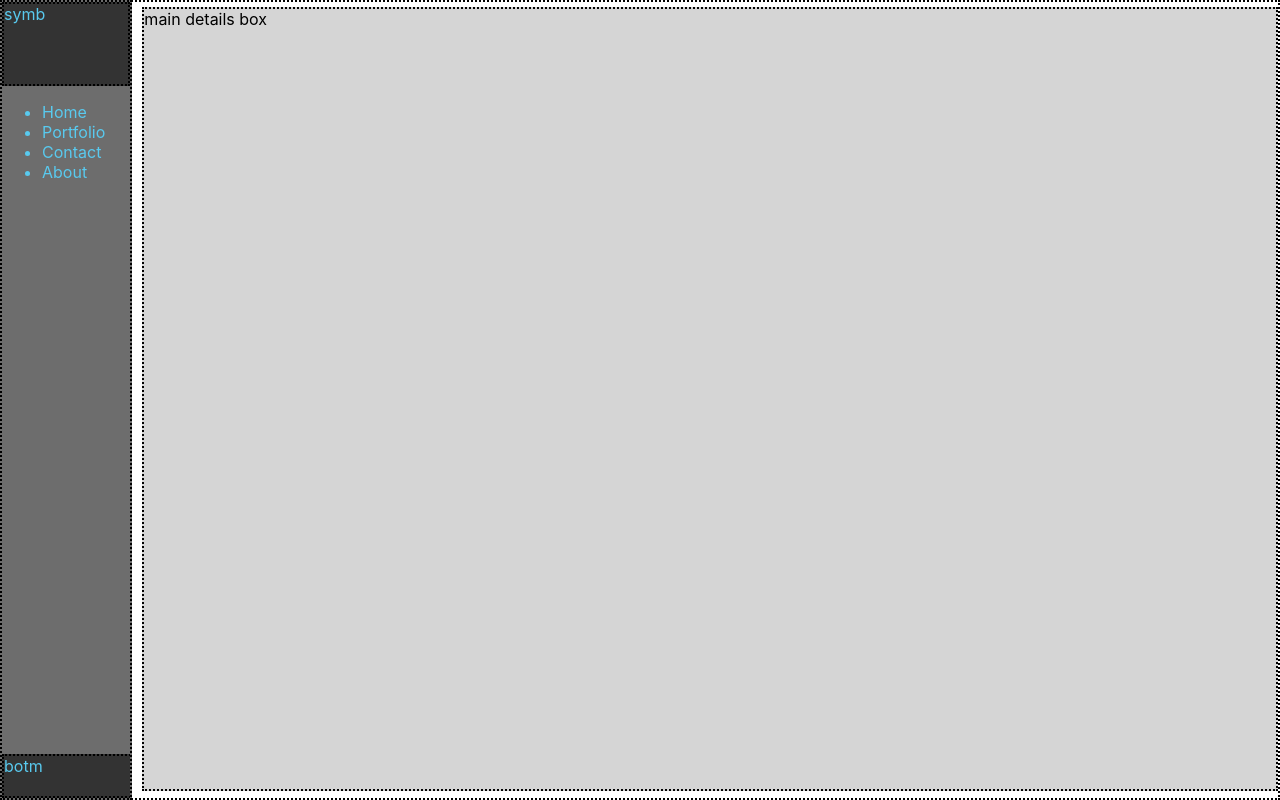
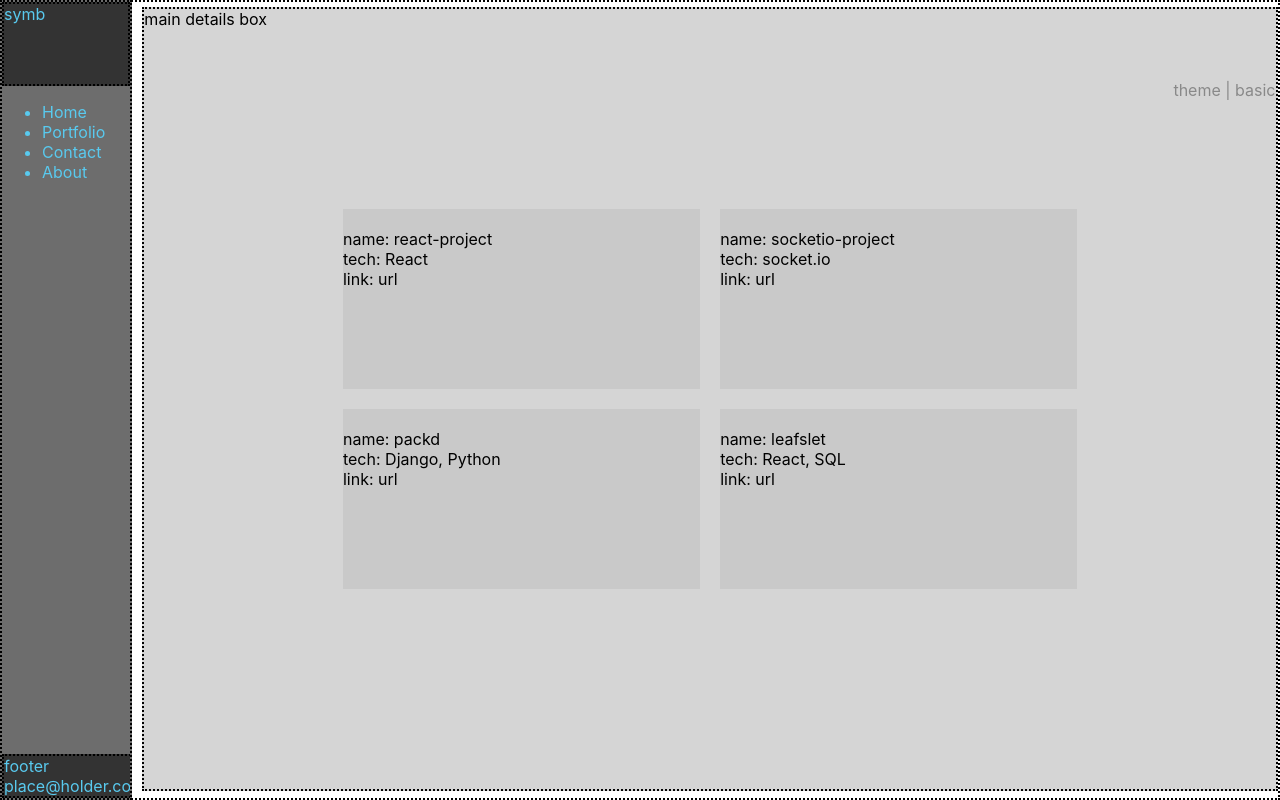
Before and after one commit to logan858/react-portfolio, a React (Create React App) app: page / in a window 1280 px wide. Built offline with nearby package versions, Linux system fonts and the light colour scheme.

Commit message:
part 2 complete

```diff
--- a/src/App.js
+++ b/src/App.js
@@ -4,9 +4,23 @@ import React, {Component} from 'react';
 import Background from './components/Background/Background'
 
 class App extends Component {
+  state = {
+    userName: "---",
+    userEmail: "place@holder.com",
+    theme: "basic",
+    portfolio: [
+      {id:0, name:"react-project", link:"url", category:"React"},
+      {id:1, name:"socketio-project", link:"url", category:"socket.io"},
+      {id:2, name:"packd", link:"url", category:"Django, Python"},
+      {id:3, name:"leafslet", link:"url", category:"React, SQL"},
+    ],
+  }
   render() {
     return (
-      <Background/>
+      <div>
+        <div id="theme">theme | {this.state.theme}&nbsp;</div>
+        <Background userName={this.state.userName} userEmail={this.state.userEmail} portfolio={this.state.portfolio}/>
+      </div>
     )
   }
 }
--- a/src/components/Background/Background.jsx
+++ b/src/components/Background/Background.jsx
@@ -6,8 +6,8 @@ class Background extends React.Component {
     render() {
         return (
             <div className="container">
-                <MenuList/>
-               <Details/>
+                <MenuList username={this.props.userName} userEmail={this.props.userEmail}/>
+                <Details portfolio={this.props.portfolio}/>
             </div>
         )
     }
--- a/src/components/Details/Details.jsx
+++ b/src/components/Details/Details.jsx
@@ -1,10 +1,14 @@
 import React from 'react';
+import PortfolioItem from '../PortfolioItem/PortfolioItem'
 
 class Details extends React.Component {
     render() {
         return (
             <div className="details">
-                main details box
+                main details box<br/>
+                {this.props.portfolio.map(port =>
+                    <PortfolioItem name={port.name} category={port.category} link={port.link}/>
+                )}
             </div>
         )
     }
--- a/src/components/MenuList/MenuList.jsx
+++ b/src/components/MenuList/MenuList.jsx
@@ -13,7 +13,7 @@ class MenuList extends React.Component {
                     <li>Contact</li>
                     <li>About</li>
                 </ul>
-                <NavFooter/>
+                <NavFooter inputText={'footer'} userName={this.props.userName} userEmail={this.props.userEmail}/>
             </div>
         )
     }
--- a/src/components/NavFooter/NavFooter.jsx
+++ b/src/components/NavFooter/NavFooter.jsx
@@ -4,7 +4,9 @@ class NavFooter extends React.Component {
     render() {
         return (
             <div className="nav-footer">
-                botm
+                {this.props.inputText}<br/>
+                {this.props.userName}
+                {this.props.userEmail}
             </div>
         )
     }
--- /dev/null
+++ b/src/components/PortfolioItem/PortfolioItem.jsx
@@ -0,0 +1,16 @@
+import React from 'react';
+
+class PortfolioItem extends React.Component {
+    render() {
+        return (
+            <div id={`project-${this.props.name}`} className="portfolio-item">
+                <br/>
+                name: {this.props.name}<br/>
+                tech: {this.props.category}<br/>
+                link: {this.props.link}
+            </div>
+        )
+    }
+}
+
+export default PortfolioItem;
--- a/src/index.css
+++ b/src/index.css
@@ -20,6 +20,13 @@ code {
   right: 0;
   border: 2px dotted rgb(0, 0, 0);
 }
+#theme {
+  position: absolute;
+  right: 0;
+  top: 10%;
+}
+
+/* left navigation */
 .left-nav-body {
   position: fixed;
   left: 0;
@@ -29,7 +36,6 @@ code {
   background-color: rgba(47, 47, 47, 0.7);
   color: #59CAEF;
   border: 2px dotted rgb(0, 0, 0);
-
   overflow-x: hidden;
 }
 .nav-icon {
@@ -45,10 +51,37 @@ code {
   bottom: 0;
   border: 2px dotted rgb(0, 0, 0);
 }
+
+
+/* portfolio items */
 .details {
   margin: 5px 0 5px 11%;
   height: 98%;
   right: 0;
   background-color: rgba(195, 195, 195, 0.7);
   border: 2px dotted rgb(2, 2, 2);
+  display: grid;
+  grid-template: 2fr 2fr 2fr 2fr / 1fr 2fr 2fr 1fr;
+  grid-gap: 20px;
 }
+.portfolio-item {
+  width: 100%;
+  height: 100%;
+  background-color: rgba(195, 195, 195, 0.7);
+}
+#project-react-project {
+  grid-row: 2 / 3;
+  grid-column: 2 / 3;
+}
+#project-socketio-project {
+  grid-row: 2 / 3;
+  grid-column: 3 / 4;
+}
+#project-packd {
+  grid-row: 3 / 4;
+  grid-column: 2 / 3;
+}
+#project-leafslet {
+  grid-row: 3 / 4;
+  grid-column: 3 / 4;
+}
```
